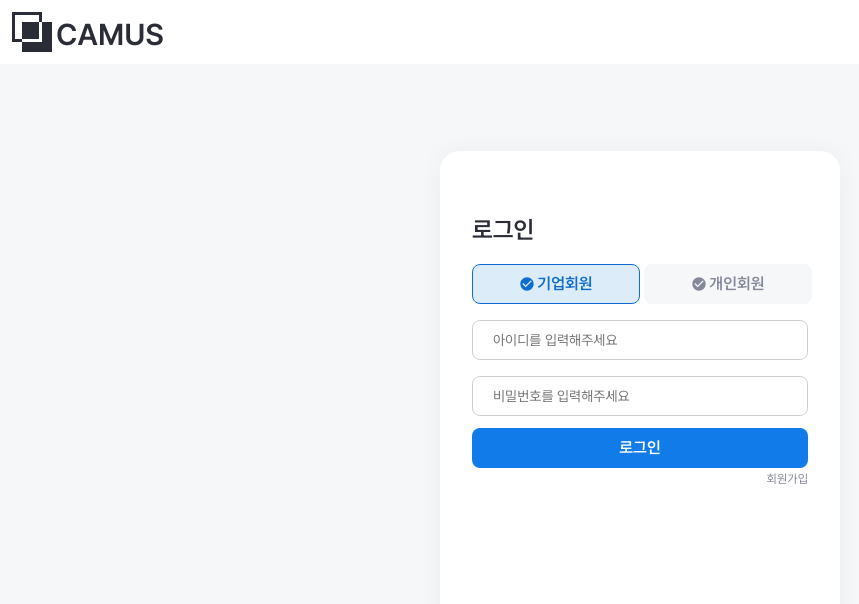
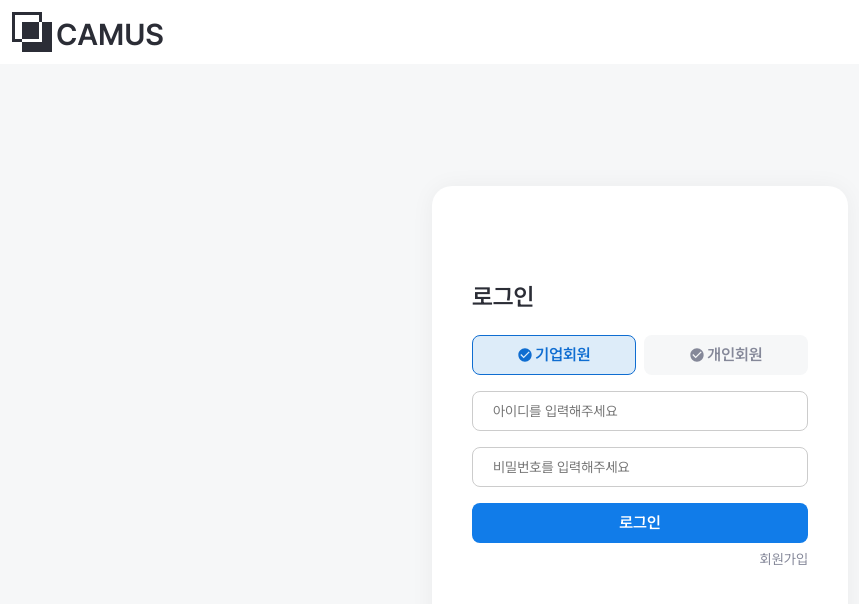
Before and after one commit to Camus-chat/frontend, a Next.js app in the folder frontend/: page /login in a window 1280 px wide. Shown: the top 604 px of the page, without its empty margins (0-859 px from the left). Built offline with nearby package versions, Linux system fonts and the light colour scheme.

Commit message:
fix(login-css): margin을 padding으로 변경 및 기타 css 값 조정

```diff
--- a/frontend/src/components/Form/Wrapper/index.module.scss
+++ b/frontend/src/components/Form/Wrapper/index.module.scss
@@ -1,7 +1,7 @@
 @use '@/styles/variables' as *;
 
 .formWrapper {
-  margin: 8px 0;
+  padding: 8px 0;
 
   p {
     font-size: 14px;
--- a/frontend/src/containers/(account)/index.module.scss
+++ b/frontend/src/containers/(account)/index.module.scss
@@ -25,11 +25,12 @@ $-header-padding: 12px;
   @include flex-column;
   @include desktop {
     @include boxShadow;
+    max-width: 416px;
   }
 
-  max-width: 400px;
+  max-width: 500px;
   width: 100%;
-  padding: 64px 32px;
+  padding: 96px 40px;
 
   background-color: $white;
   border-radius: 20px;
--- a/frontend/src/containers/(account)/login/index.module.scss
+++ b/frontend/src/containers/(account)/login/index.module.scss
@@ -1,7 +1,9 @@
 @use '@/styles/variables' as *;
 
-@mixin item-margin {
-  margin: 4px 0;
+$-grid-gap: 8px;
+
+@mixin item-padding {
+  padding: 8px 0;
 }
 
 .title {
@@ -11,10 +13,10 @@
 }
 
 .selectButtonWrapper {
-  @include item-margin;
-  width: 100%;
+  @include item-padding;
+  width: calc(100% - #{$-grid-gap});
   display: grid;
-  gap: 4px;
+  gap: $-grid-gap;
   grid-template-columns: 50% 50%;
 
   button {
@@ -27,26 +29,20 @@
   }
 }
 
-.inputWrapper {
-  input {
-    @include item-margin;
-  }
-}
-
 .buttonWrapper {
   @include flex-column;
-  margin-bottom: 160px;
-
-  .button {
-    @include item-margin;
-  }
+  @include item-padding;
 
   .link {
-    @include item-margin;
+    @include item-padding;
 
-    font-size: 12px;
+    font-size: 14px;
     color: $gray-500;
     display: flex;
     justify-content: flex-end;
+
+    &:hover {
+      color: $blue-300;
+    }
   }
 }
```
